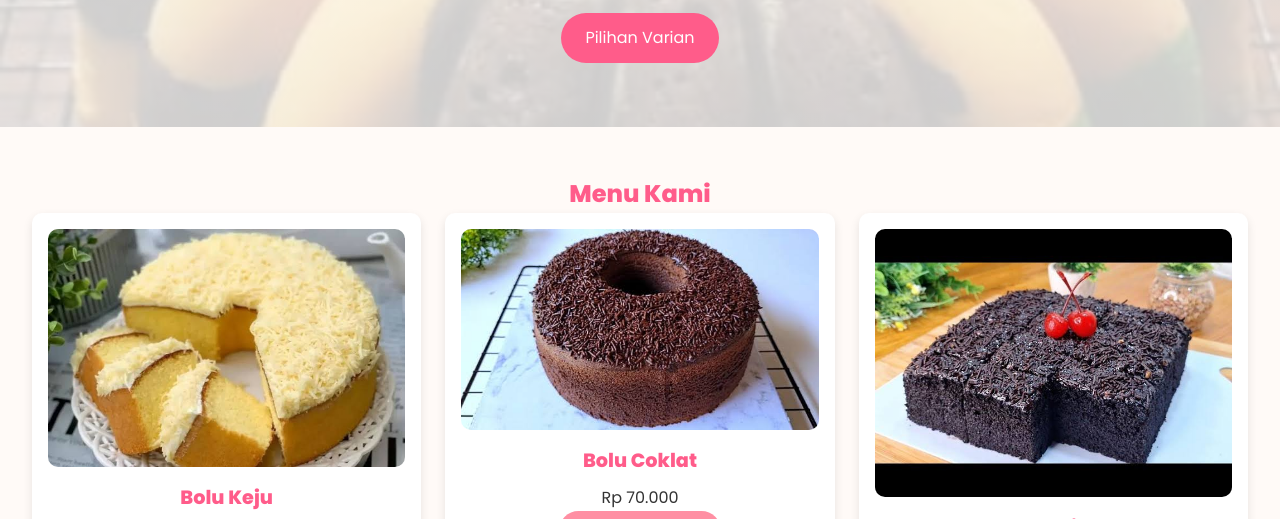
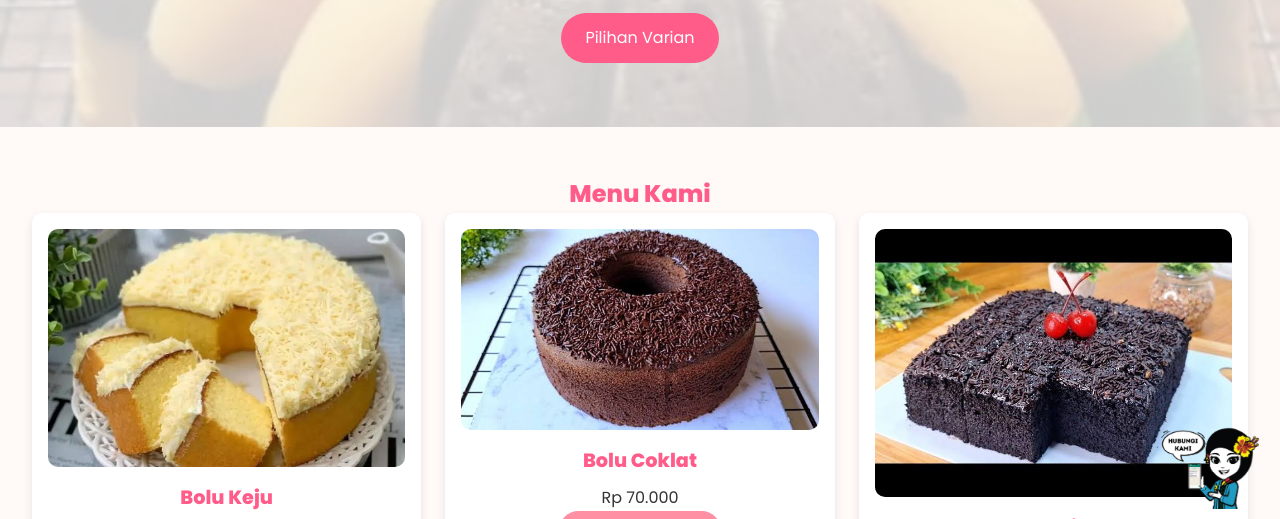
Before and after one commit to mail86/Toko_online, a plain HTML site: page index.html in a window 1280 px wide. Shown: the part 271-790 px from the top of the page. Drawn offline with Linux system fonts and the light colour scheme.

Commit message:
Update index.html

```diff
--- a/index.html
+++ b/index.html
@@ -127,6 +127,13 @@
     .socials a:hover {
       color: #ff3366;
     }
+ .floating-character {
+  position: fixed;
+  bottom: 20px;
+  right: 20px;
+  width: 100px;
+  z-index: 1000;
+}
   </style>
 </head>
 <body>
@@ -215,6 +222,7 @@
     document.addEventListener('touchstart', initMusicOnInteraction);
     document.addEventListener('click', initMusicOnInteraction);
   </script>
+  <img src="img/halo.png" alt="Hubungi Kami" class="floating-character">
 
 </body>
 </html>
```
